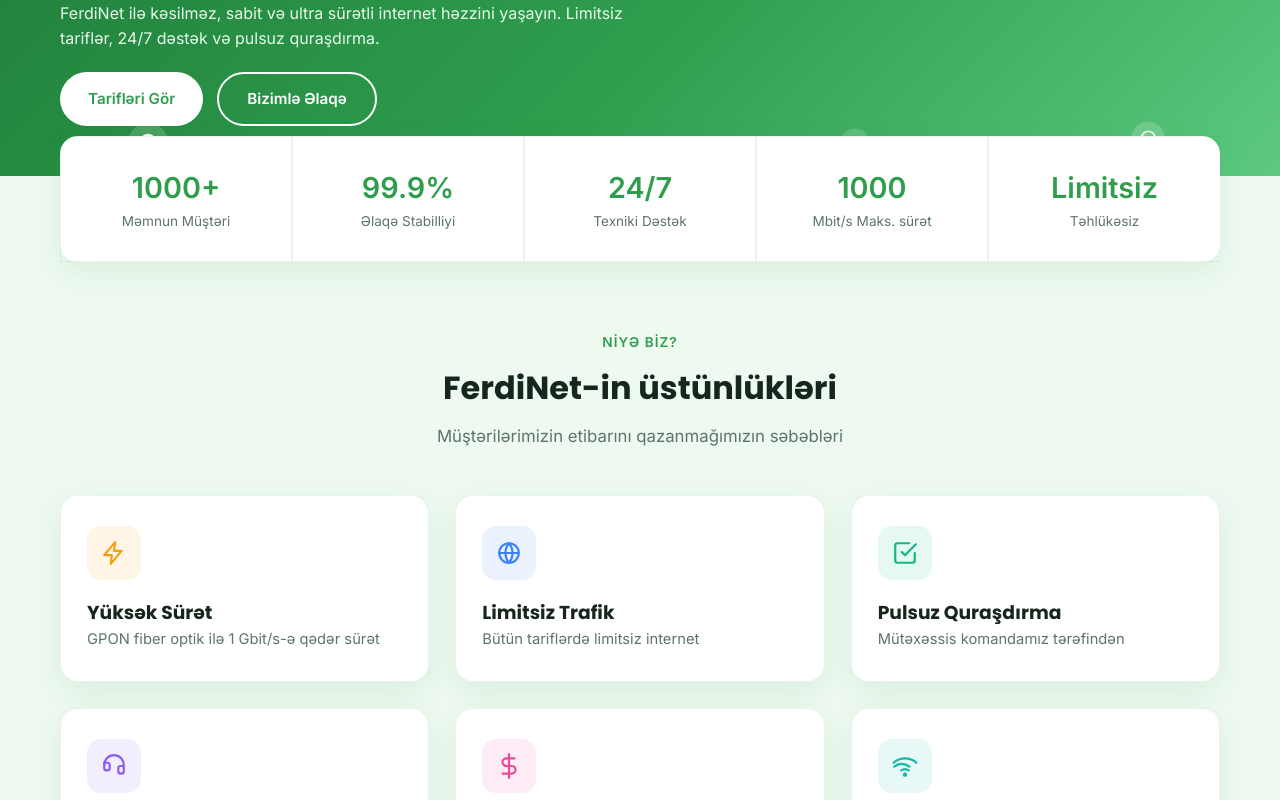
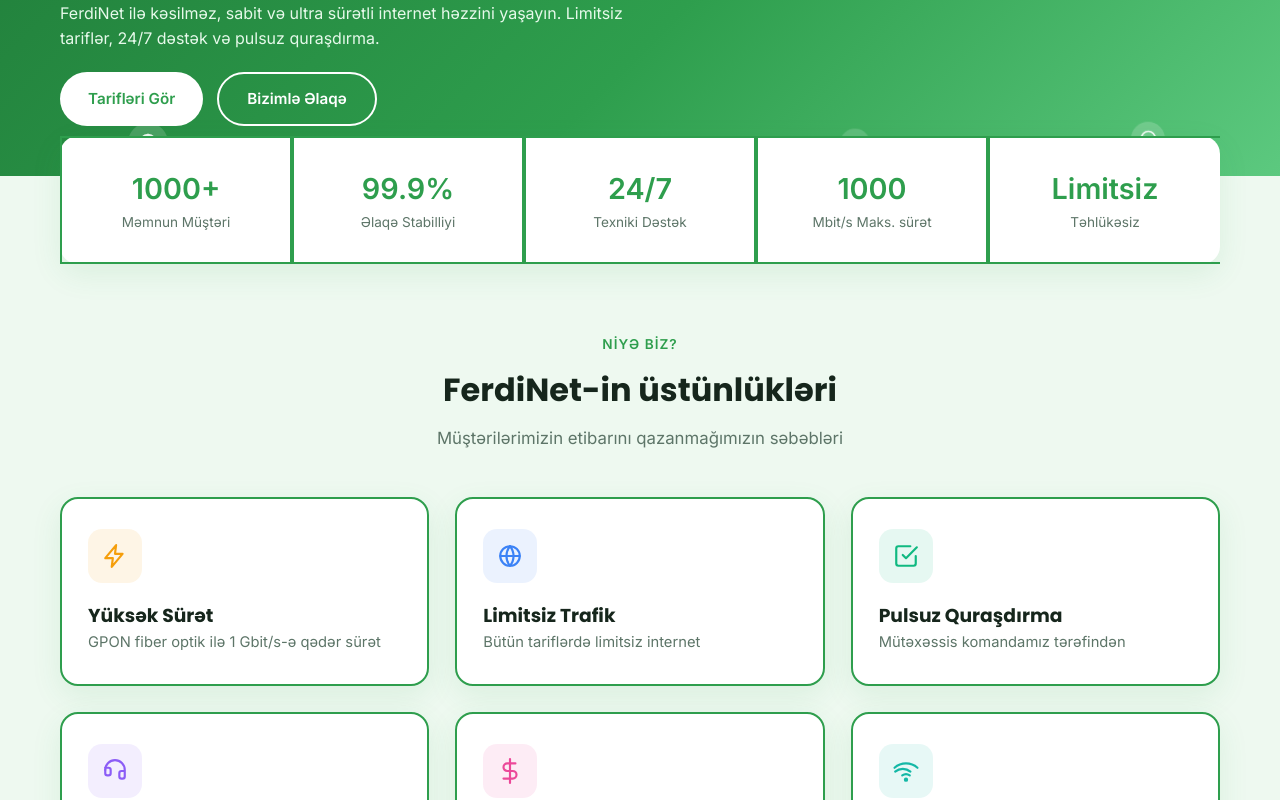
Before and after one commit to Samir210-az/FerdiNet, a Next.js app: page / in a window 1280 px wide. Shown: the part 360-1160 px from the top of the page. Built offline with nearby package versions, Linux system fonts and the light colour scheme.

Commit message:
Bütün qutulara (kartlar, statistika, dashboard, mesaj göndərmə forması, kabinet, sürət testi) Premium kartı kimi aydın yaşıl sərhəd (2px) tətbiq edildi - bütün səhifələrdə tutarlı dizayn

```diff
--- a/src/app/globals.css
+++ b/src/app/globals.css
@@ -59,8 +59,8 @@
 .stat-num{font-size:1.8rem;font-weight:800;color:var(--primary)}
 .stat-label{font-size:.85rem;color:var(--text-muted)}
 .grid-3{display:grid;grid-template-columns:repeat(3,1fr);gap:26px}
-.card{background:#fff;border-radius:var(--radius);box-shadow:var(--shadow);padding:30px 26px;transition:.3s;border:1px solid rgba(31,122,56,.09)}
-.stat,.dash-card,.admin-card,.box,.plan-card,.msg-card,.kabinet-box,.speedtest-box,.contact-info-card,.contact-form{border:1px solid rgba(31,122,56,.09)}
+.card{background:#fff;border-radius:var(--radius);box-shadow:var(--shadow);padding:30px 26px;transition:.3s;border:2px solid var(--primary)}
+.stat,.dash-card,.admin-card,.box,.plan-card,.msg-card,.kabinet-box,.speedtest-box,.contact-info-card,.contact-form{border:2px solid var(--primary)}
 .card:hover{transform:translateY(-6px);box-shadow:var(--shadow-hover)}
 .icon-box{width:54px;height:54px;border-radius:14px;background:var(--primary-light);display:flex;align-items:center;justify-content:center;margin-bottom:18px;transition:.3s}
 .icon-box svg{width:26px;height:26px;color:var(--primary);transition:.3s}
```
